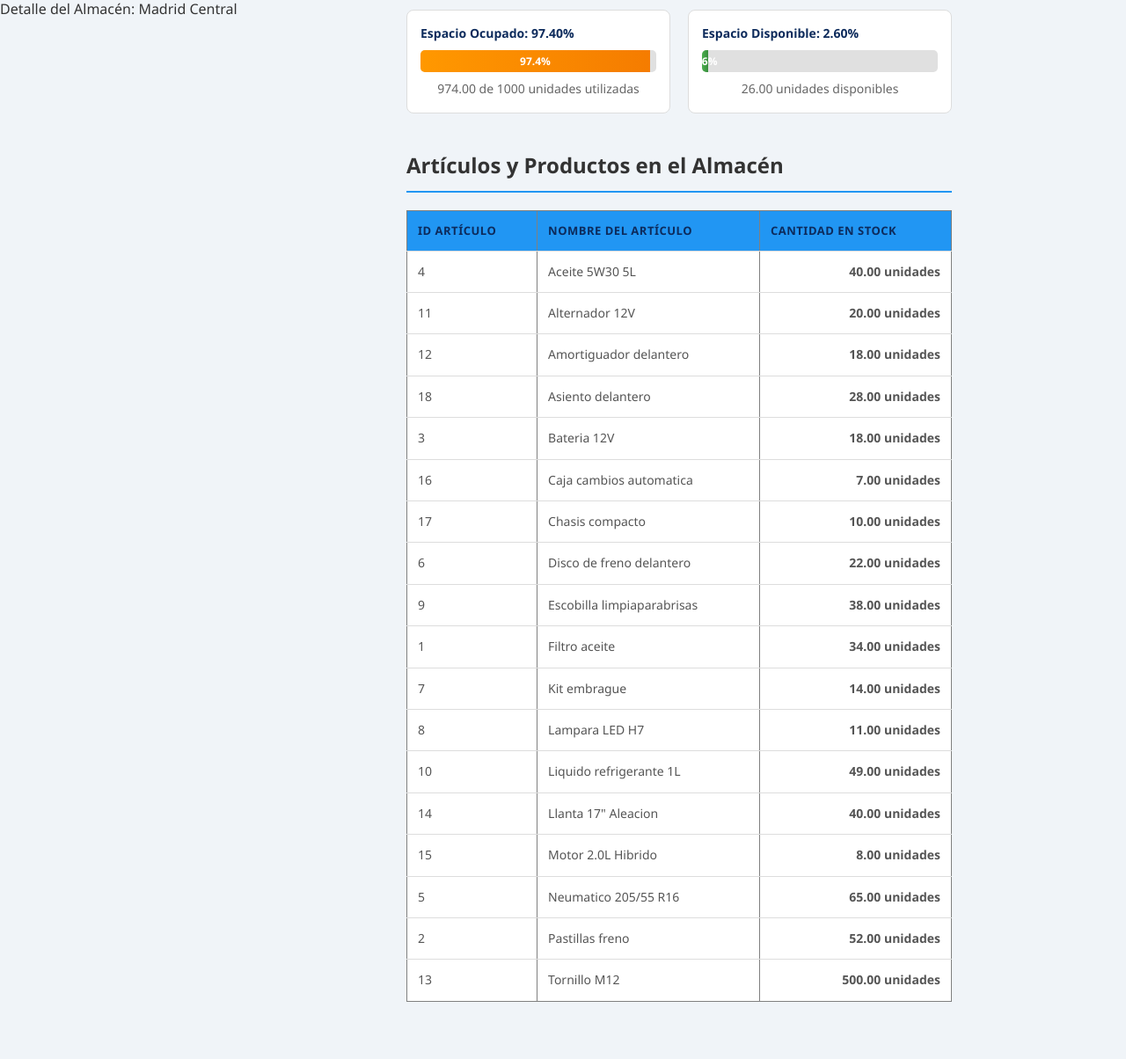
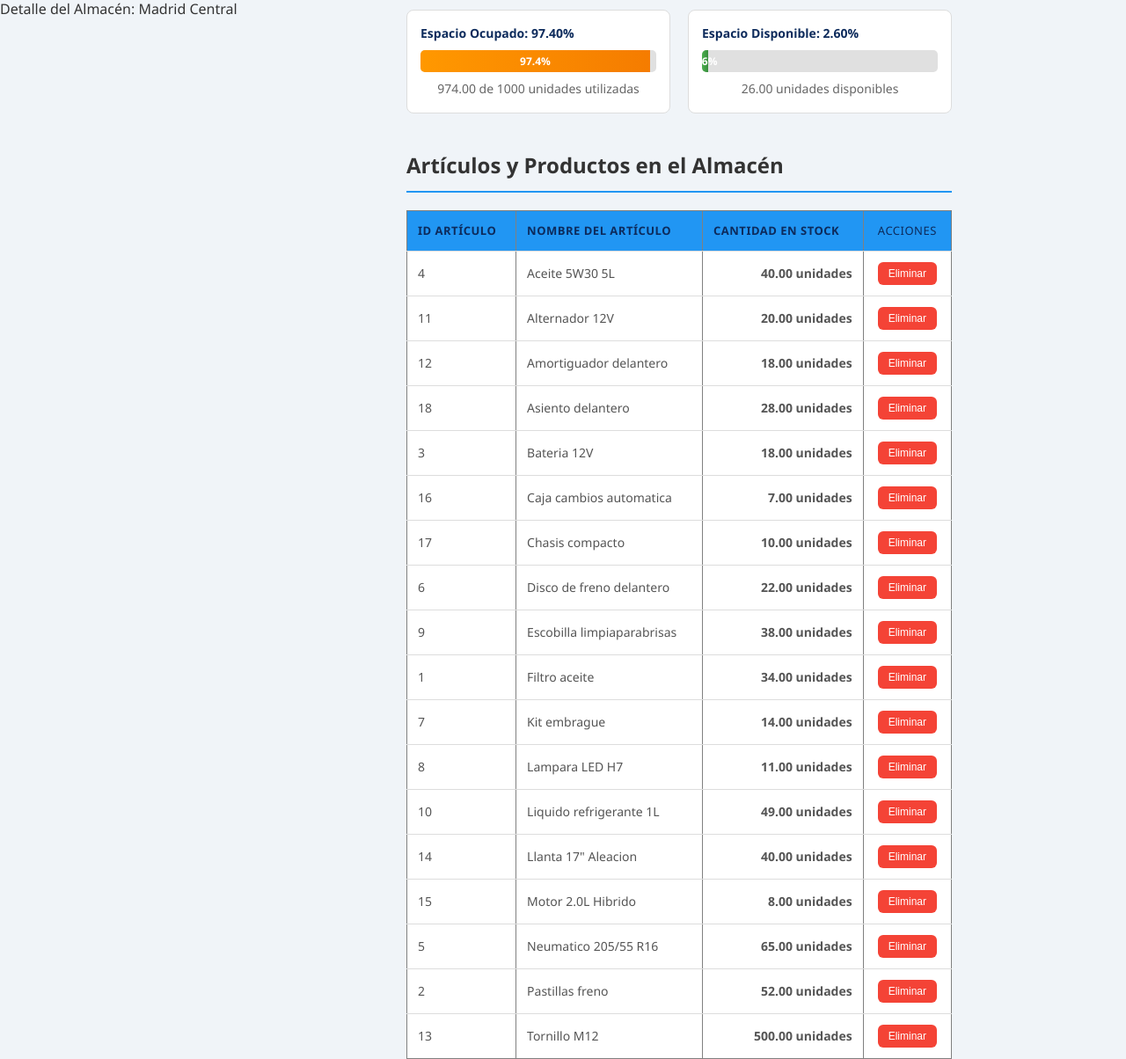
Before and after one commit to AckermanChoi/CRUD_ERP, a Flask app: page /almacenes/1/detalle in a window 1280 px wide. Shown: the part 461-1665 px from the top of the page at 88% size. Before the commit the page ends 1600 px from the top, so only its background shows below. Run offline with Flask 3, Linux system fonts and the light colour scheme; a user stored in the database is signed in; data comes from the database, SQL or seed files in the repository.

Commit message:
feat(almacenes): permitir eliminar articulos por almacen

```diff
--- a/app/main.py
+++ b/app/main.py
@@ -1208,6 +1208,52 @@ def eliminar_almacen(id):
     db.commit()
     db.close()
     return redirect("/almacenes")
+
+
+@app.route("/almacenes/<int:almacen_id>/articulos/<int:articulo_id>/eliminar", methods=["POST"])
+@login_required
+@role_required(action='delete')
+def eliminar_articulo_almacen(almacen_id, articulo_id):
+    db = get_db()
+    cursor = db.cursor(dictionary=True)
+    cursor.execute(
+        """
+        SELECT e.cantidad, a.nombre
+        FROM existencias e
+        JOIN articulos a ON a.id = e.articulo_id
+        WHERE e.almacen_id = %s AND e.articulo_id = %s
+        FOR UPDATE
+        """,
+        (almacen_id, articulo_id)
+    )
+    row = cursor.fetchone()
+
+    if not row:
+        db.close()
+        flash("Artículo no encontrado en este almacén", "error")
+        return redirect(f"/almacenes/{almacen_id}/detalle")
+
+    cantidad = to_decimal(row["cantidad"]) or Decimal("0")
+
+    try:
+        cur2 = db.cursor()
+        cur2.execute(
+            "DELETE FROM existencias WHERE almacen_id=%s AND articulo_id=%s",
+            (almacen_id, articulo_id)
+        )
+        cur2.execute(
+            "UPDATE almacenes SET disponible = disponible + %s WHERE id=%s",
+            (cantidad, almacen_id)
+        )
+        db.commit()
+        db.close()
+        flash(f"Artículo '{row['nombre']}' eliminado del almacén", "success")
+        return redirect(f"/almacenes/{almacen_id}/detalle")
+    except Exception as e:
+        db.rollback()
+        db.close()
+        flash(f"Error al eliminar el artículo: {e}", "error")
+        return redirect(f"/almacenes/{almacen_id}/detalle")
 
 
 
--- a/app/templates/almacenes_detalle.html
+++ b/app/templates/almacenes_detalle.html
@@ -125,9 +125,15 @@
             background-color: #f5f5f5;
         }
 
-        .articles-table td:last-child {
+        .articles-table td:nth-child(3) {
             text-align: right;
             font-weight: bold;
+        }
+
+        .articles-table td:last-child,
+        .articles-table th:last-child {
+            text-align: center;
+            font-weight: normal;
         }
 
         .no-articles {
@@ -266,6 +272,7 @@
                     <th>ID Artículo</th>
                     <th>Nombre del Artículo</th>
                     <th>Cantidad en Stock</th>
+                    <th>Acciones</th>
                 </tr>
             </thead>
             <tbody>
@@ -274,6 +281,15 @@
                     <td>{{ articulo.articulo_id }}</td>
                     <td>{{ articulo.nombre }}</td>
                     <td>{{ "%.2f"|format(articulo.cantidad) }} unidades</td>
+                    <td>
+                        {% if has_permission('delete') %}
+                        <form method="POST" action="/almacenes/{{ almacen.id }}/articulos/{{ articulo.articulo_id }}/eliminar" style="display:inline;">
+                            <button type="submit" class="btn btn-sm btn-danger" onclick="return confirm('¿Eliminar este artículo del almacén?')">Eliminar</button>
+                        </form>
+                        {% else %}
+                        -
+                        {% endif %}
+                    </td>
                 </tr>
                 {% endfor %}
             </tbody>
```
